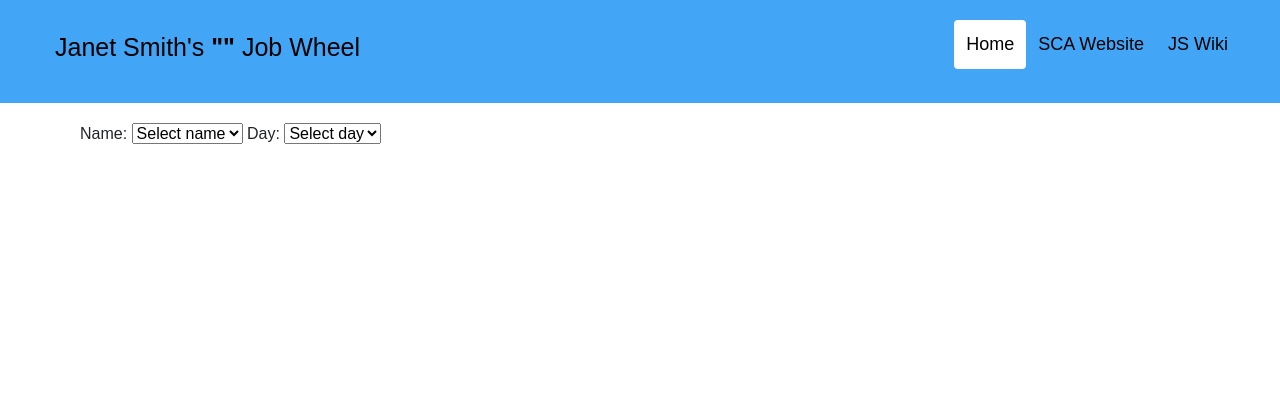
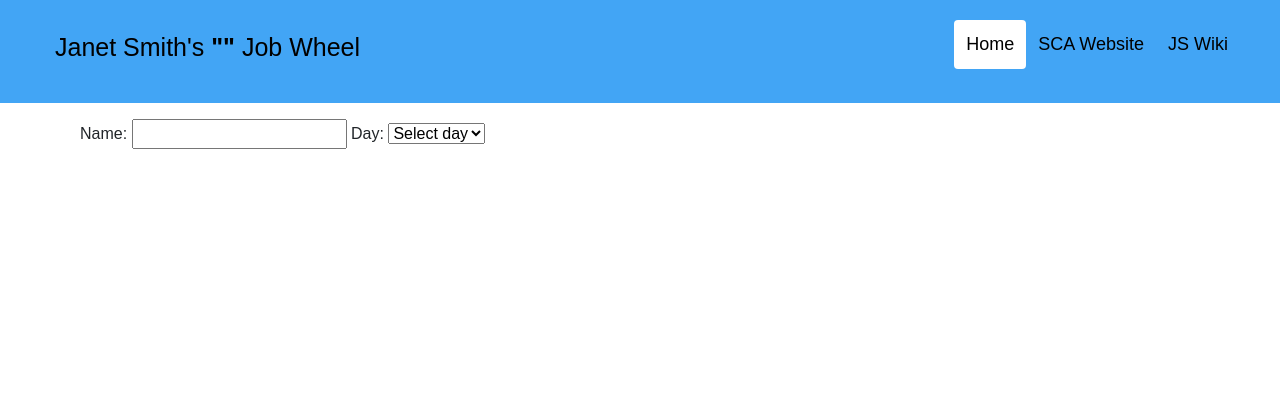
Before and after one commit to antoniojsp/Job_Wheel_SCA, a Flask app: template templates/index.html in a window 1280 px wide. Shown: the top 420 px of the page. Run offline with Flask 3, Linux system fonts and the light colour scheme; the template is opened without the code that fills it, so the values that code supplies are empty; parts of the project's set-up code (start-up, migrations or seed data) failed here and were passed over; some libraries are stand-ins or nearby versions.

Commit message:
fixing calendar look

```diff
--- a/templates/index.html
+++ b/templates/index.html
@@ -237,7 +237,7 @@
 
                     var nombres = global_members["Members names"].sort();
                     var names_drop_menu = generate_drop_menu(nombres, "#names");
-                    populate('#names', names_drop_menu)
+                    populate('#names_list', names_drop_menu)
 
 
                     var days_week = ["Monday", "Tuesday","Wednesday", "Thursday", "Friday", "Saturday", "Sunday"]
@@ -332,10 +332,11 @@
         <div id="content-wrap">
             <div id="page-container">
                 <label for='names'>Name: </label>
-                <select id='names'>
+                <input list="names_list" id="names"/>
+                <datalist id='names_list'>
                     <option selected="true" disabled="disabled">Select name</option>
 <!--                     geenerated by js -->
-                </select>
+                </datalist>
 
                <label for='day_of_week'>Day: </label>
                 <select id='day_of_week'>
@@ -346,6 +347,8 @@
                 <div id="list_schedule">
                     <div id="response"></div>
                     <table id="schedule">
+
+
 
 <!--                    js creates schedule-->
                     </table>
```
